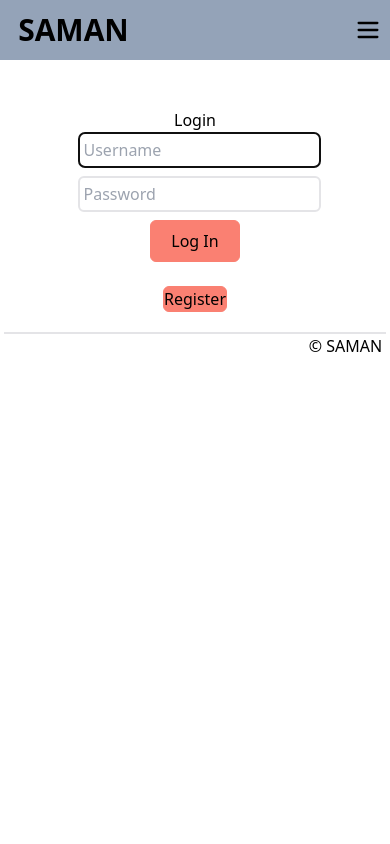
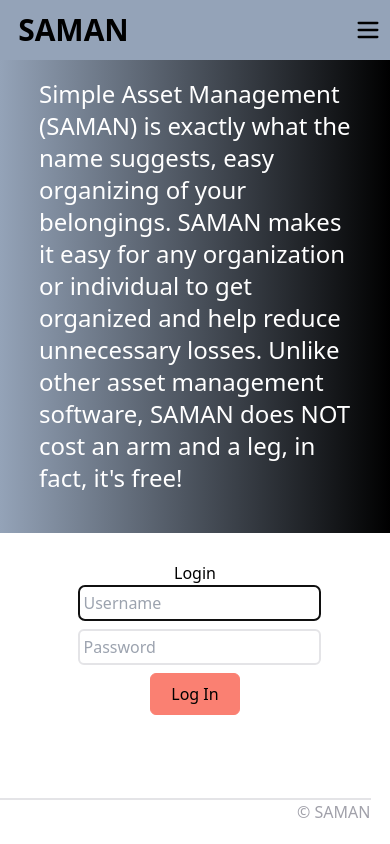
Before and after one commit to mathaimoua/SAMAN2, a React (Create React App) app: page /#/info in a window 390 px wide. Built offline with nearby package versions, Linux system fonts and the light colour scheme; no server answers.

Commit message:
Mobile landing page started

```diff
--- a/src/components/App/App.jsx
+++ b/src/components/App/App.jsx
@@ -106,7 +106,7 @@ function App() {
             <h1>404</h1>
           </Route>
         </Switch>
-        <Footer />
+        {/* <Footer /> */}
       </div>
     </Router>
   );
--- a/src/components/Footer/Footer.jsx
+++ b/src/components/Footer/Footer.jsx
@@ -7,8 +7,8 @@ import React from "react";
 
 function Footer() {
   return (
-    <div className='text-center'>
-    <div className="text-right ml-[1%] pr-[1%] md:ml-[19%] mr-[1%] bottom-1 mt-5 border-t-2 border-zinc-200">
+    <div className='w-full flex items-center'>
+    <div className="text-right text-zinc-400 absolute bottom-5 w-[95%] md:w-[50%] border-t-2 border-zinc-200">
       &copy; SAMAN
     </div>
     </div>
--- a/src/components/LoginForm/LoginForm.jsx
+++ b/src/components/LoginForm/LoginForm.jsx
@@ -25,7 +25,7 @@ function LoginForm() {
   }; // end login
 
   return (
-    <form className="text-center mt-[100px] rounded-md p-2 m-2 md:w-[40%] w-[80%] ml-auto mr-auto" onSubmit={login}>
+    <form className="text-center md:mt-[100px] mt-[20px] rounded-md p-2 m-2 md:w-[40%] w-[80%] ml-auto mr-auto" onSubmit={login}>
       <h2>Login</h2>
       {errors.loginMessage && (
         <h3 className="alert" role="alert">
--- a/src/components/LoginPage/LoginPage.jsx
+++ b/src/components/LoginPage/LoginPage.jsx
@@ -1,25 +1,22 @@
 import React from 'react';
 import LoginForm from '../LoginForm/LoginForm';
 import { useHistory } from 'react-router-dom';
+import Footer from '../Footer/Footer';
 
 function LoginPage() {
   const history = useHistory();
 
   return (
-    <div>
+    <div className='md:flex'>
+      <div className='md:h-screen h-[50%] bg-gradient-to-r from-slate-400 to-black md:w-[50%] text-black md:pt-[70px]'>
+        <div className='px-[10%] pt-[20%] pb-[10%] text-white text-2xl font-thin'>
+        Simple Asset Management (SAMAN) is exactly what the name suggests, easy organizing of your belongings. SAMAN makes it easy for any organization or individual to get organized and help reduce unnecessary losses. Unlike other asset management software, SAMAN does NOT cost an arm and a leg, in fact, it's free!
+        </div>
+      </div>
+      <div className='md:w-[50%]'>
       <LoginForm />
-
-      <center>
-        <button
-          type="button"
-          className="btn btn_asLink"
-          onClick={() => {
-            history.push('/registration');
-          }}
-        >
-          Register
-        </button>
-      </center>
+      <Footer />
+      </div>
     </div>
   );
 }
```
